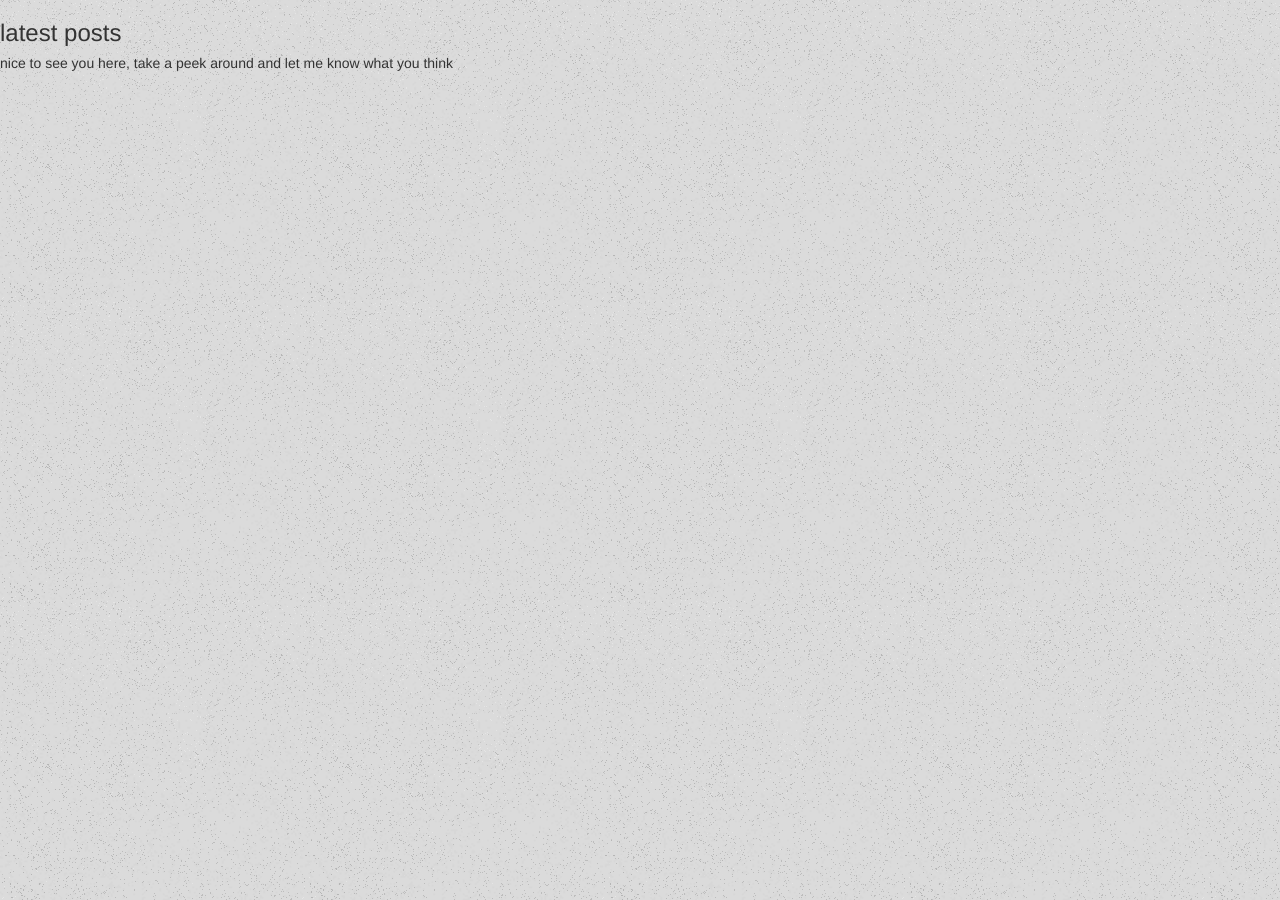
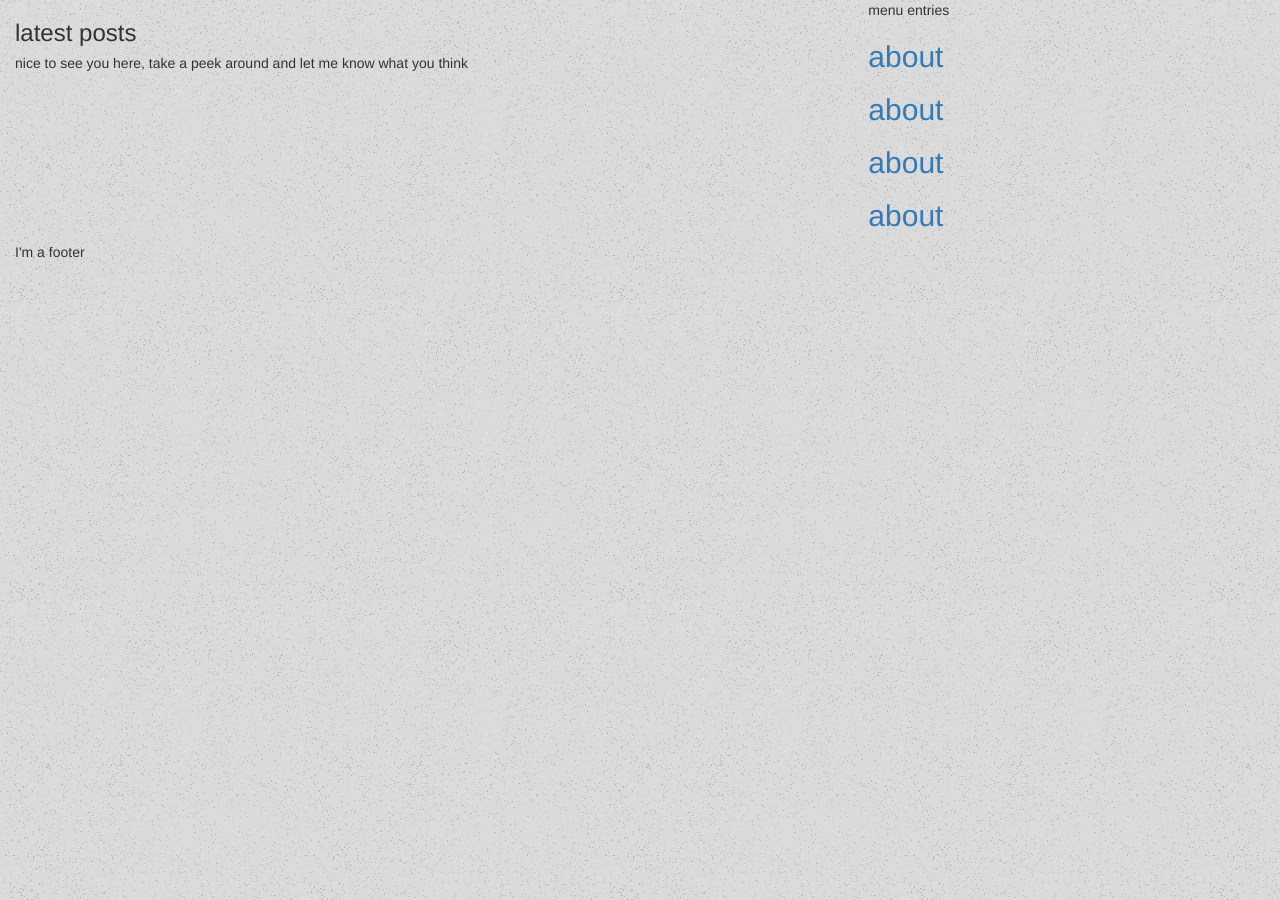
Before and after one commit to jeangougou/jeangougou.github.io, a Jekyll site: the page built from index.html, in a window 1280 px wide. Built offline with Jekyll 4.4.1, drawn with Linux system fonts in a browser that asks for light colours.

Commit message:
layout stub

```diff
--- a/_includes/footer.html
+++ b/_includes/footer.html
@@ -0,0 +1,3 @@
+<footer>
+	I'm a footer
+</footer>
--- /dev/null
+++ b/_includes/menu.html
@@ -0,0 +1,13 @@
+menu entries
+<h2>
+	<a href="#">about</a>
+</h2>
+<h2>
+	<a href="#">about</a>
+</h2>
+<h2>
+	<a href="#">about</a>
+</h2>
+<h2>
+	<a href="#">about</a>
+</h2>
--- a/_layouts/default.html
+++ b/_layouts/default.html
@@ -10,8 +10,19 @@
 	</head>
 	<body>
 		{% include browser-upgrade.html %}
-		<div>
-			{{ content }}
+		<div class="container-fluid">
+			<div class="row">
+  			<div class="col-xs-12 col-sm-6 col-md-8">
+					{{ content }}
+				</div>
+  			<div class="col-xs-6 col-md-4">
+					{% include menu.html %}
+				</div>
+				<div class="clearfix visible-xs-block"></div>
+			</div>
+		</div>
+		<div class="container-fluid">
+			{% include footer.html %}
 		</div>
 		<footer>
 		</footer>
```
